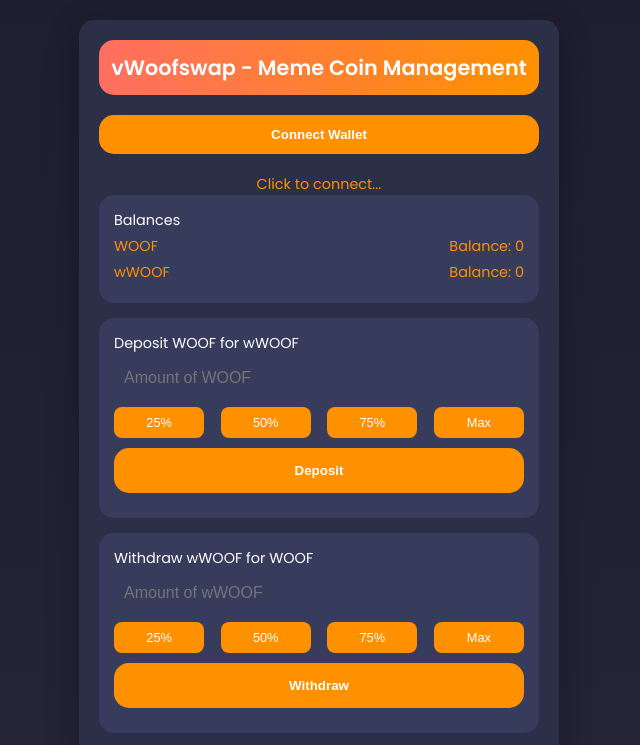
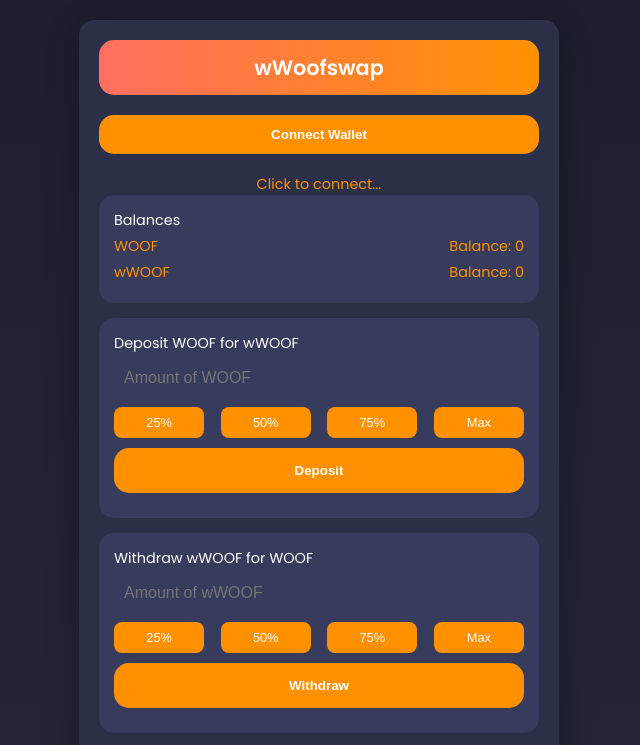
Before and after one commit to Shibfun/wWOOF, a plain HTML site: page index.html in a window 1280 px wide. Shown: the top 745 px of the page, without its empty margins (321-961 px from the left). Drawn offline with Linux system fonts and the light colour scheme.

Commit message:
Update index.html

```diff
--- a/index.html
+++ b/index.html
@@ -3,8 +3,9 @@
 <head>
     <meta charset="UTF-8">
     <meta name="viewport" content="width=device-width, initial-scale=1.0">
-    <title>vWoofswap - Meme Coin Management</title>
+    <title>wWoofswap</title>
     <link href="https://fonts.googleapis.com/css2?family=Poppins:wght@400;600&display=swap" rel="stylesheet">
+	<link rel="shortcut icon" href="https://woofswap.finance/image/tokens/WOOF.png" type="image/x-icon" />
     <style>
         :root {
             --primary-color: #ff9100;
@@ -193,7 +194,7 @@
 </head>
 <body>
     <div class="container">
-        <div class="header">vWoofswap - Meme Coin Management</div>
+        <div class="header">wWoofswap</div>
         <div class="connect-section">
             <button id="connectWalletButton">Connect Wallet</button>
             <div id="networkStatus" class="status">Click to connect...</div>
```
